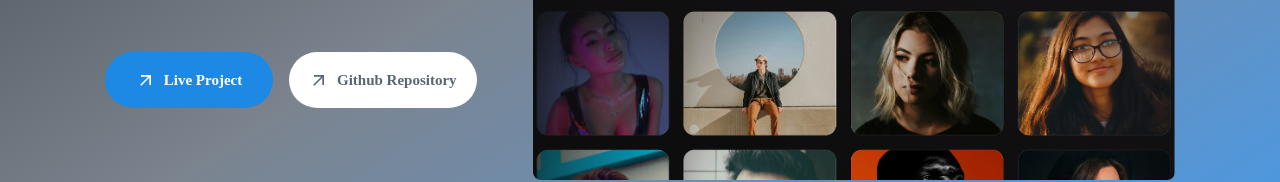
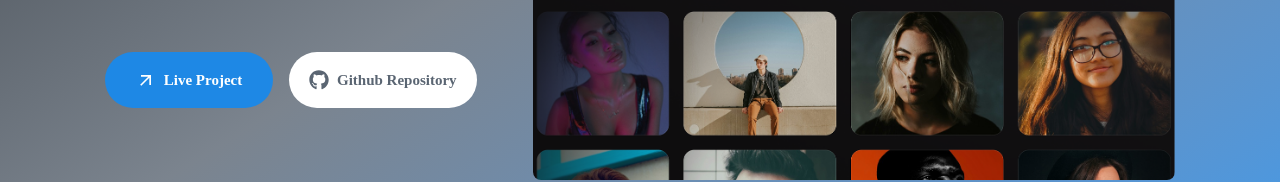
Before and after one commit to Karlbjorfors/portfolio, a Next.js app: page /work in a window 1280 px wide. Shown: the part 517-699 px from the top of the page. Built offline with nearby package versions, Linux system fonts and the light colour scheme; a web font is replaced by a local one.

Commit message:
Update button hover effect in globals.css and change project title in Work component

```diff
--- a/app/globals.css
+++ b/app/globals.css
@@ -71,7 +71,7 @@ body {
 }
 
 .btn-white {
-  @apply bg-white hover:bg-white/90  text-primary;
+  @apply bg-white hover:bg-white/75  text-primary;
 }
 
 /* swiper css */
--- a/app/work/page.jsx
+++ b/app/work/page.jsx
@@ -70,7 +70,7 @@ const projects = [
   {
     id: 6,
     category: "frontend",
-    title: "Cakery",
+    title: "Portfolio",
     description: "A personal portfolio website to showcase my work and skills.",
     image: "/assets/work/thumb1.png",
     link: "",
@@ -191,7 +191,7 @@ const Work = () => {
                                   </Link>
                                   <Link href={project.link}>
                                     <button className="btn btn-sm btn-white flex gap-2">
-                                      <MdArrowOutward className="text-xl" />
+                                      <FaGithub className="text-xl" />
                                       <span>Github Repository</span>
                                     </button>
                                   </Link>
```
